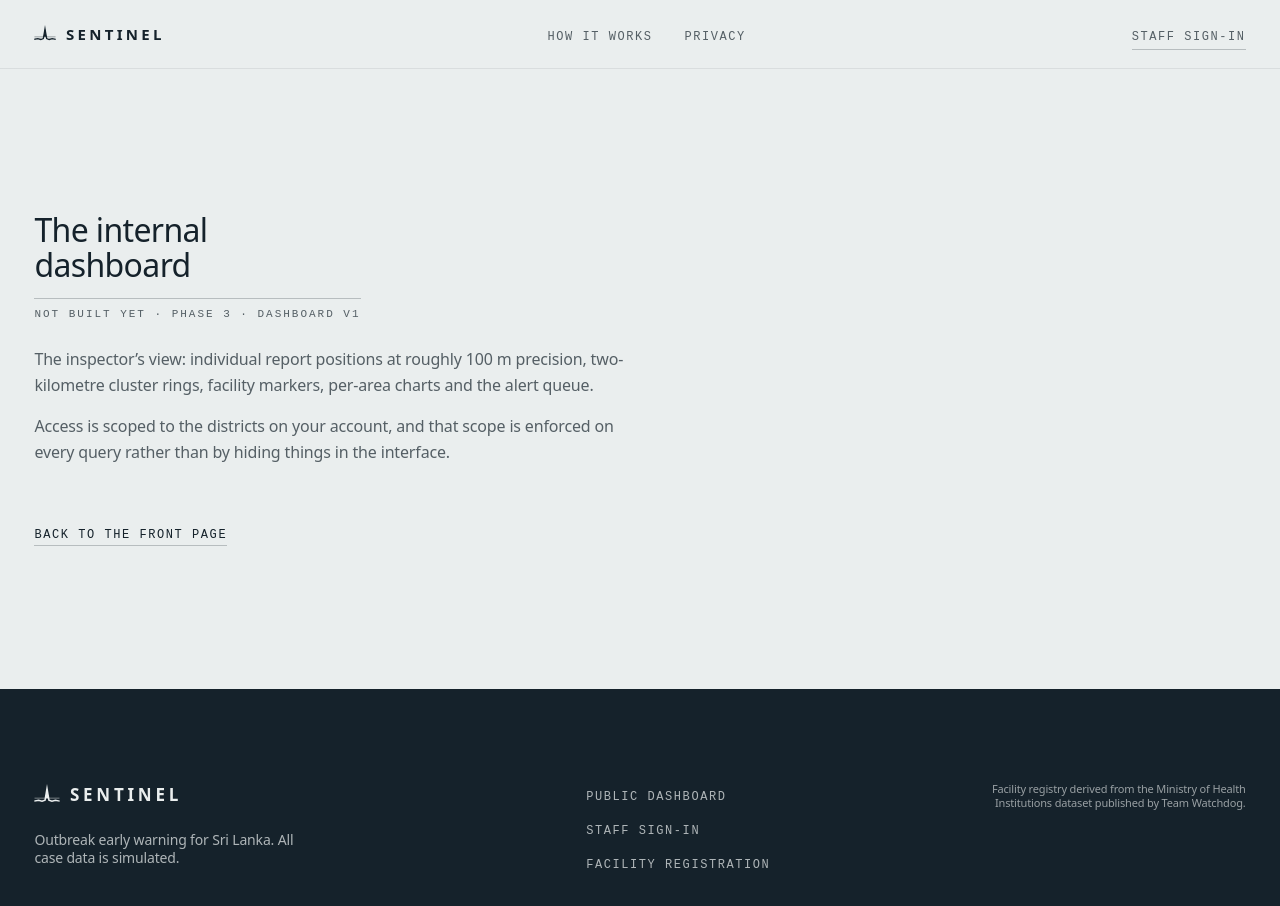
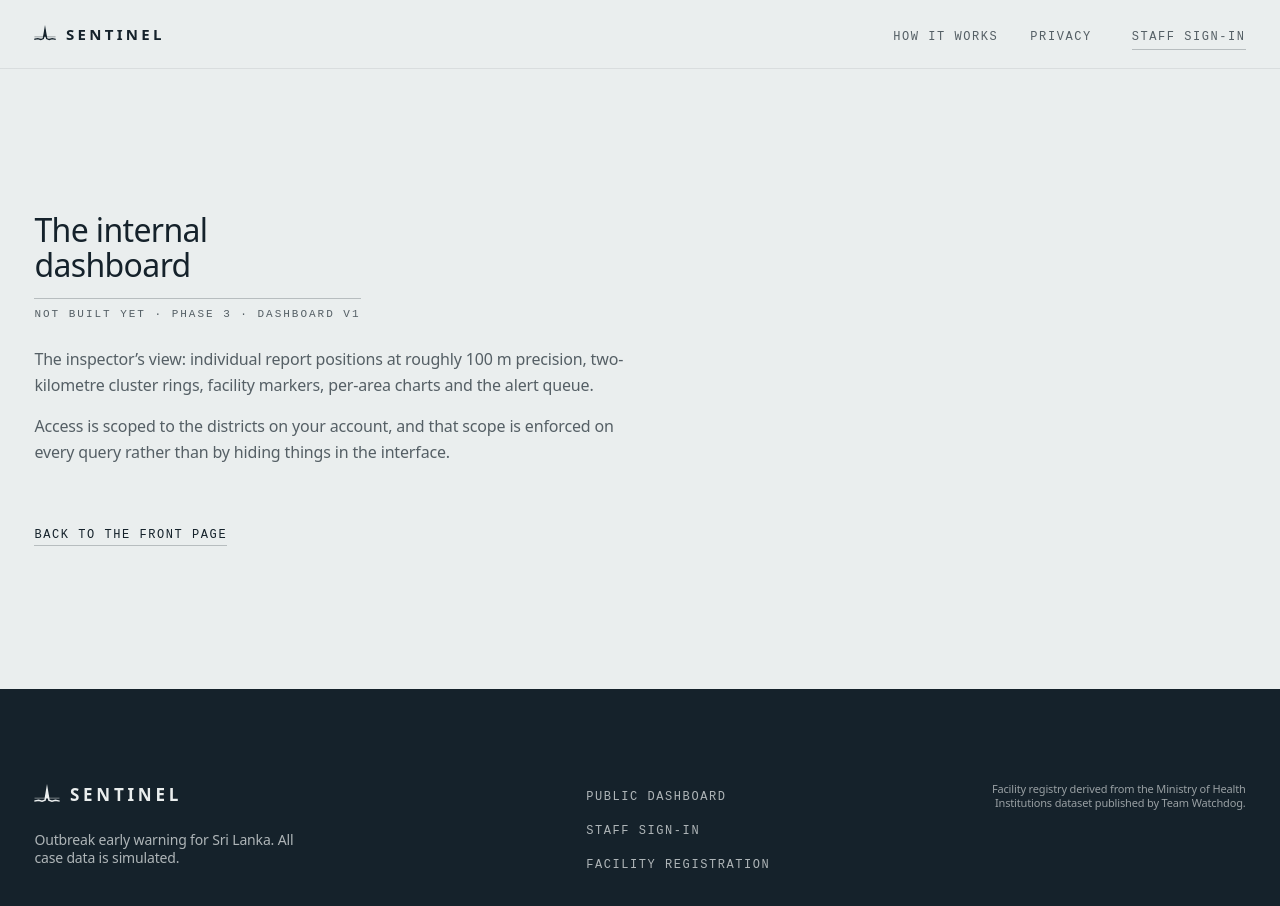
Before and after one commit to Rimaz17/sentinel, a React (Vite) app in the folder frontend/: page /app in a window 1280 px wide. Shown: the top 906 px of the page. Built offline with nearby package versions, Linux system fonts and the light colour scheme.

Commit message:
style: group the header section links beside the staff route

```diff
--- a/frontend/src/components/layout/site-header.css
+++ b/frontend/src/components/layout/site-header.css
@@ -23,11 +23,11 @@
   min-height: var(--header-h);
 }
 
-/* The section links take the middle, so the header reads as a way around the
-   page rather than as a wordmark with one sign-in stranded opposite it. */
+/* The section links sit to the right, beside the staff route, so the whole
+   navigation reads as one group opposite the wordmark. */
 .site-header__nav {
   display: none;
-  margin-inline: auto;
+  margin-inline-start: auto;
 }
 
 .site-header__links {
@@ -67,7 +67,9 @@
   }
 
   .site-header__staff-nav {
-    margin-inline-start: 0;
+    /* The links group is already pushed right, so this only needs to hold the
+       staff route a little apart from the section links. */
+    margin-inline-start: var(--space-sm);
   }
 }
 
```
